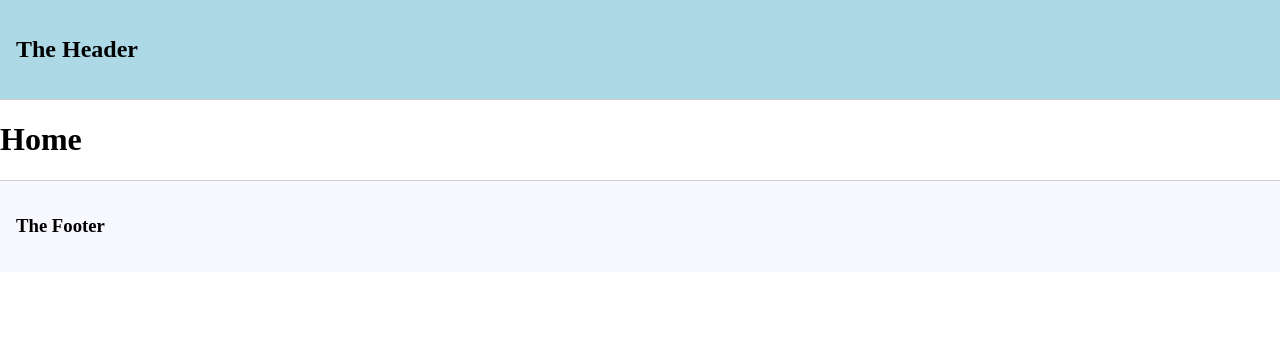
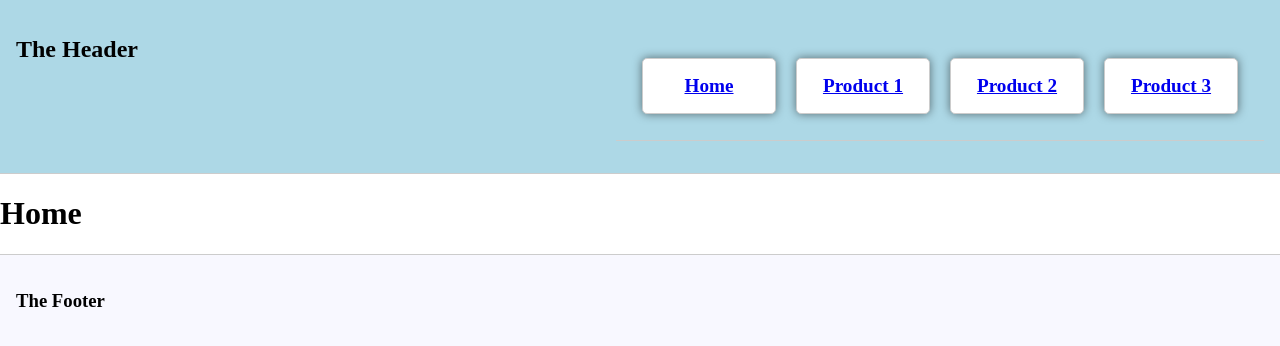
Before and after one commit to Zagaz/my-react-typescript-nextjs, a Next.js app: page / in a window 1280 px wide. Shown: the top 346 px of the page. Built offline with nearby package versions, Linux system fonts and the light colour scheme.

Commit message:
refactor: Improve ProductDetail page
Refactor the ProductDetail page to improve code readability, maintainability, and user experience. Update card styling for product details and add lazy loading for the product image.

```diff
--- a/src/app/layout.tsx
+++ b/src/app/layout.tsx
@@ -1,3 +1,5 @@
+import Nav from "@/components/Nav"
+import Link from "next/link"
 export const metadata = {
   title: 'React + TypeScript + Next.js',
   description: 'My awesome React + TypeScript + Next.js app',
@@ -26,24 +28,26 @@ export default function RootLayout({
             justifyContent: 'space-between',
             padding: '1rem',
             borderBottom: '1px solid #ccc',
-          backgroundColor:'lightblue' ,
-          marginBottom:'20px'
+            backgroundColor: 'lightblue',
+            marginBottom: '20px'
           }
 
           }
         >
           <h2>The Header</h2>
+          <Nav />
+
 
         </header>
         {children}
         <footer
           style={{
-              marginTop:'20px',
+            marginTop: '20px',
             display: 'flex',
             justifyContent: 'space-between',
             padding: '1rem',
             borderTop: '1px solid #ccc',
-              backgroundColor:'ghostwhite'
+            backgroundColor: 'ghostwhite'
           }}
         >
           <h3>The Footer</h3>
--- a/src/app/page.tsx
+++ b/src/app/page.tsx
@@ -1,8 +1,11 @@
+import Link from "next/link";
+
 export default function Home() {
      return (
           <>
                <main>
                     <h1>Home</h1>
+
                </main>
           </>
      )
--- /dev/null
+++ b/src/components/Nav.tsx
@@ -0,0 +1,48 @@
+import React from 'react'
+import Link from 'next/link'
+
+type Props = {}
+
+const ul = {
+     display: 'flex',
+     justifyContent: 'space-between',
+     padding: '1rem',
+     borderBottom: '1px solid #ccc',
+     backgroundColor: 'lightblue',
+}
+const li: React.CSSProperties = {
+     listStyleType: 'none',
+     padding: '1rem',
+     border: '1px solid #ccc',
+     borderRadius: '5px',
+     width: '100px',
+     textAlign: 'center',
+     backgroundColor: 'white',
+     color: 'white',
+     fontWeight: 'bold',
+     fontSize: '1.2rem',
+     cursor: 'pointer',
+     margin: '10px',
+     boxShadow: '0 0 10px rgba(0,0,0,0.5)',
+     transition: 'all 0.3s ease',
+
+
+
+}
+
+
+export default function Nav({ }: Props) {
+     return (
+          <>
+               <nav >
+                    <ul style={ul}>
+                         <li style={li} key={1}><Link href='/'>Home</Link></li>
+                         <li style={li} key={2}><Link href='/products/1'>Product 1</Link></li>
+                         <li style={li} key={3}><Link href='/products/2'>Product 2</Link></li>
+                         <li style={li} key={4}><Link href='/products/3'>Product 3</Link></li>
+                    </ul>
+               </nav>
+
+          </>
+     )
+}
```
Lines whose indentation alone changed are shown as unchanged.
